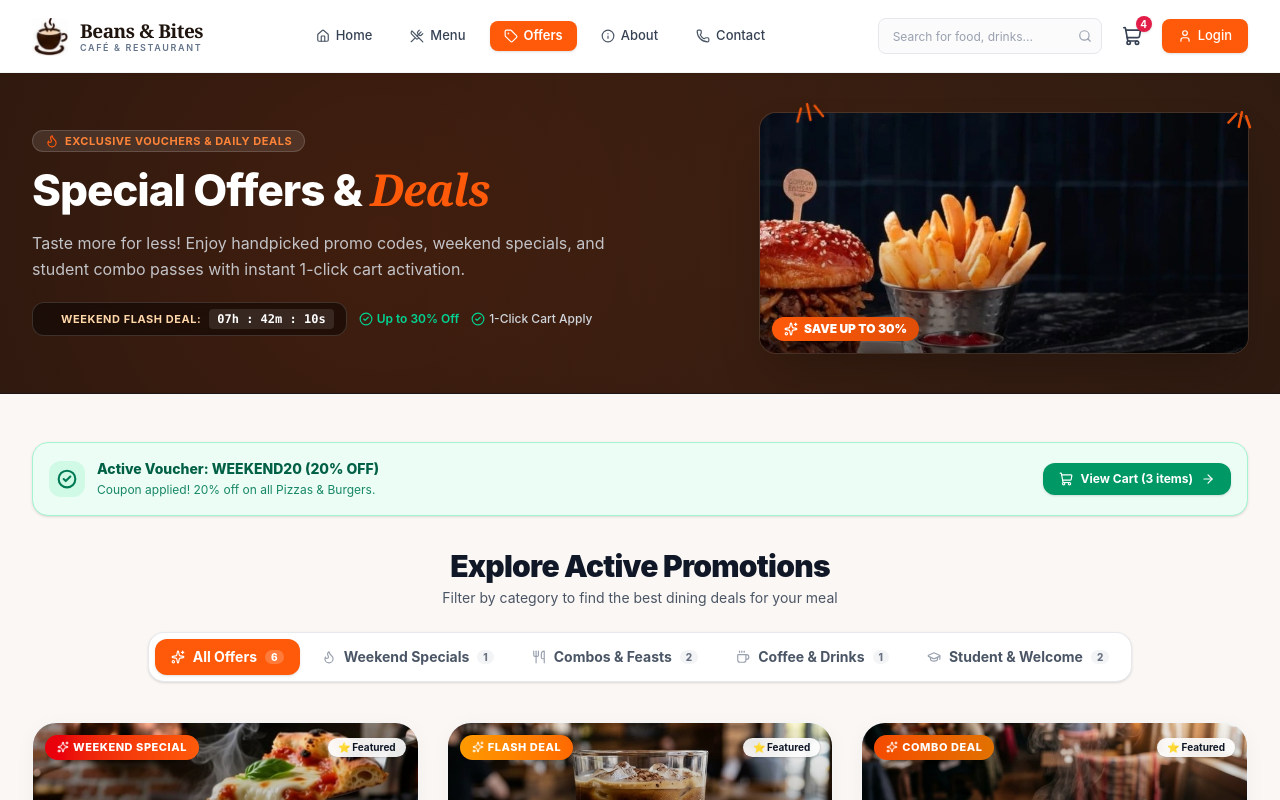
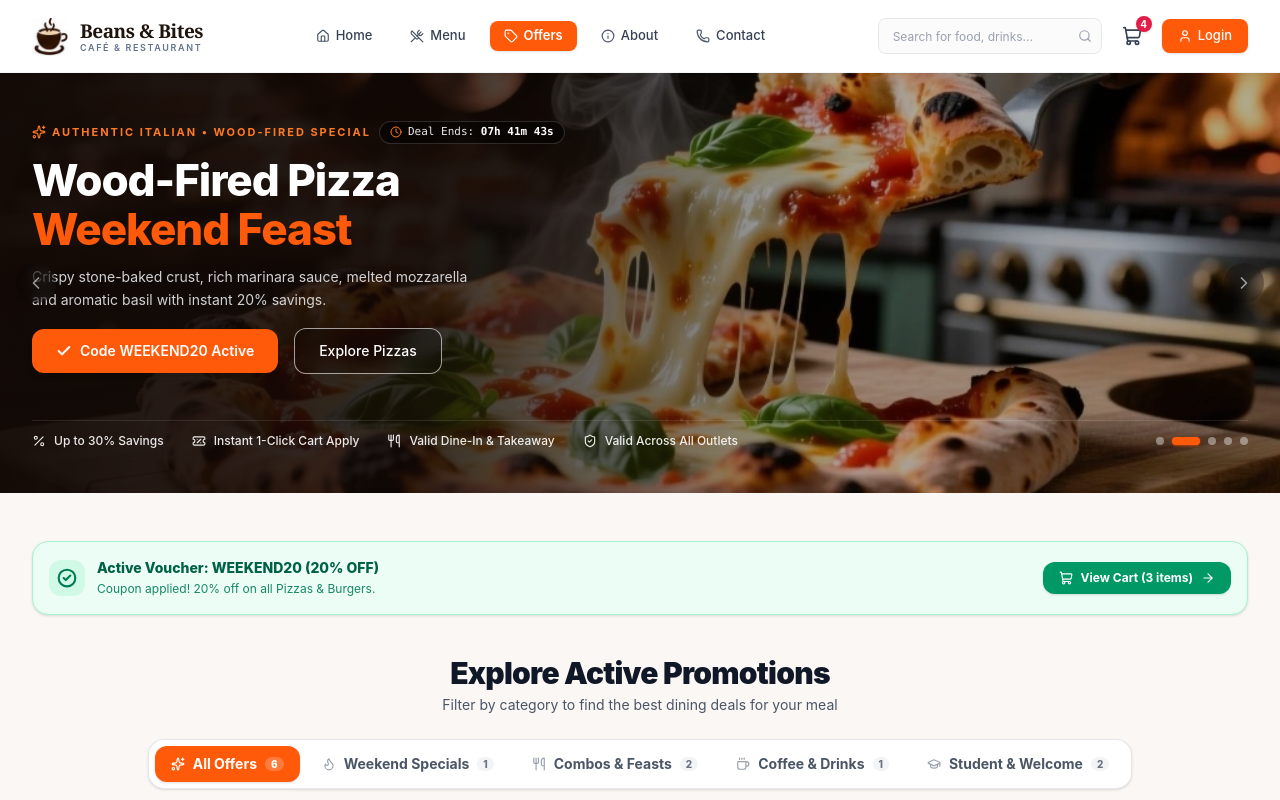
Before and after one commit to Prakash0m/cafe_management, a Next.js app in the folder beans-bites-frontend/: page /offers in a window 1280 px wide. Shown: the top 800 px of the page. Built offline with nearby package versions, Linux system fonts and the light colour scheme.

Commit message:
feat(offers): match offers hero carousel layout, sizing, and auto-rotation to homepage hero

```diff
--- a/beans-bites-frontend/src/app/(customer)/offers/page.tsx
+++ b/beans-bites-frontend/src/app/(customer)/offers/page.tsx
@@ -66,7 +66,7 @@ export default function OffersPage() {
         )}
 
         {/* Section Heading & Category Filter Strip */}
-        <div className="space-y-4">
+        <div id="offers-grid-section" className="space-y-4 pt-2 scroll-mt-6">
           <div className="text-center max-w-xl mx-auto space-y-1">
             <h2 className="text-2xl sm:text-3xl font-black text-gray-900 tracking-tight">
               Explore Active Promotions
--- a/beans-bites-frontend/src/components/customer/offers/offers-hero.tsx
+++ b/beans-bites-frontend/src/components/customer/offers/offers-hero.tsx
@@ -2,15 +2,122 @@
 
 import * as React from "react";
 import Image from "next/image";
-import { Sparkles, Clock, Flame, CheckCircle2 } from "lucide-react";
+import Link from "next/link";
+import {
+  ArrowRight,
+  ChevronLeft,
+  ChevronRight,
+  Clock,
+  Sparkles,
+  TicketPercent,
+  Check,
+  CheckCircle2,
+  Percent,
+  ShieldCheck,
+  Utensils,
+} from "lucide-react";
 import { ASSETS } from "@/lib/assets";
+import { useCartStore } from "@/store/cart.store";
+import { toast } from "sonner";
+
+interface OfferSlide {
+  id: string;
+  image: string;
+  badge: string;
+  headingLine1: string;
+  headingLine2: string;
+  description: string;
+  couponCode: string;
+  discountBadge: string;
+  primaryButtonText: string;
+  secondaryButtonText: string;
+}
+
+const OFFER_SLIDES: OfferSlide[] = [
+  {
+    id: "offer-slide-1",
+    image: ASSETS.hero.slides[0], // Gourmet burger & crispy fries
+    badge: "WEEKEND SPECIAL • 20% OFF PIZZAS & BURGERS",
+    headingLine1: "Special Offers &",
+    headingLine2: "Culinary Discounts",
+    description:
+      "Taste more for less! Enjoy flat 20% off all artisan pizzas & burgers, plus daily happy hour treats and student passes.",
+    couponCode: "WEEKEND20",
+    discountBadge: "20% OFF",
+    primaryButtonText: "Apply Code WEEKEND20",
+    secondaryButtonText: "View All Deals",
+  },
+  {
+    id: "offer-slide-2",
+    image: ASSETS.hero.slides[1], // Wood-fired pizza cheese pull
+    badge: "AUTHENTIC ITALIAN • WOOD-FIRED SPECIAL",
+    headingLine1: "Wood-Fired Pizza",
+    headingLine2: "Weekend Feast",
+    description:
+      "Crispy stone-baked crust, rich marinara sauce, melted mozzarella and aromatic basil with instant 20% savings.",
+    couponCode: "WEEKEND20",
+    discountBadge: "20% OFF",
+    primaryButtonText: "Order Pizza (20% Off)",
+    secondaryButtonText: "Explore Pizzas",
+  },
+  {
+    id: "offer-slide-3",
+    image: ASSETS.hero.slides[3], // Specialty coffee & chocolate brownie
+    badge: "HAPPY HOUR DEALS • DAILY 3 PM - 6 PM",
+    headingLine1: "Artisan Coffee",
+    headingLine2: "& Dessert Rush",
+    description:
+      "Recharge your afternoon with 30% off all espresso drinks, iced brews, and chocolate brownies (3:00 PM – 6:00 PM).",
+    couponCode: "HAPPYHOUR",
+    discountBadge: "30% OFF",
+    primaryButtonText: "Apply Code HAPPYHOUR",
+    secondaryButtonText: "View Beverages",
+  },
+  {
+    id: "offer-slide-4",
+    image: ASSETS.hero.slides[2], // Steamed Mo:Mo
+    badge: "KATHMANDU SPECIAL • COMBO FEAST",
+    headingLine1: "Himalayan Mo:Mo",
+    headingLine2: "Platter Combo",
+    description:
+      "25% off authentic steamed, fried and kothey momos paired with refreshing iced lattes and fresh lemon sodas.",
+    couponCode: "MOMO25",
+    discountBadge: "25% OFF",
+    primaryButtonText: "Apply Code MOMO25",
+    secondaryButtonText: "View Mo:Mo Deals",
+  },
+  {
+    id: "offer-slide-5",
+    image: ASSETS.hero.slides[4], // Grand food feast banquet
+    badge: "FAMILY & FRIENDS • GROUP SHARING",
+    headingLine1: "Grand Feast",
+    headingLine2: "Save 30% Off",
+    description:
+      "Flat 30% discount on family orders above NPR 2,000. Perfect for birthdays, office lunches, and celebrations.",
+    couponCode: "FAMILY30",
+    discountBadge: "30% OFF",
+    primaryButtonText: "Apply Code FAMILY30",
+    secondaryButtonText: "Explore Menu",
+  },
+];
+
+const OFFER_PERKS = [
+  { id: "p1", label: "Up to 30% Savings", icon: Percent },
+  { id: "p2", label: "Instant 1-Click Cart Apply", icon: TicketPercent },
+  { id: "p3", label: "Valid Dine-In & Takeaway", icon: Utensils },
+  { id: "p4", label: "Valid Across All Outlets", icon: ShieldCheck },
+];
 
 export function OffersHero() {
-  // Live Countdown state for weekend promotion timer
+  const [currentSlide, setCurrentSlide] = React.useState(0);
+  const [isPaused, setIsPaused] = React.useState(false);
+  const { applyCoupon, appliedCoupon } = useCartStore();
+
+  // Live countdown timer for the flash deal
   const [timeLeft, setTimeLeft] = React.useState({
     hours: 7,
-    minutes: 42,
-    seconds: 15,
+    minutes: 41,
+    seconds: 49,
   });
 
   React.useEffect(() => {
@@ -30,140 +137,209 @@ export function OffersHero() {
     return () => clearInterval(timer);
   }, []);
 
+  // Auto-play carousel every 5 seconds (paused when user hovers)
+  React.useEffect(() => {
+    if (isPaused) return;
+
+    const timer = setInterval(() => {
+      setCurrentSlide((prev) => (prev + 1) % OFFER_SLIDES.length);
+    }, 5000);
+
+    return () => clearInterval(timer);
+  }, [isPaused]);
+
+  const handlePrev = (e: React.MouseEvent) => {
+    e.stopPropagation();
+    setCurrentSlide(
+      (prev) => (prev - 1 + OFFER_SLIDES.length) % OFFER_SLIDES.length
+    );
+  };
+
+  const handleNext = (e: React.MouseEvent) => {
+    e.stopPropagation();
+    setCurrentSlide((prev) => (prev + 1) % OFFER_SLIDES.length);
+  };
+
+  const handleApplySlideCoupon = (code: string) => {
+    const res = applyCoupon(code);
+    if (res.success) {
+      toast.success(`Coupon ${code} Activated!`, {
+        description: res.message,
+        action: {
+          label: "View Cart",
+          onClick: () => {
+            window.location.href = "/cart";
+          },
+        },
+      });
+    } else {
+      toast.error("Could not activate coupon", { description: res.message });
+    }
+  };
+
+  const handleScrollToOffers = (e: React.MouseEvent) => {
+    e.preventDefault();
+    const section = document.getElementById("offers-grid-section");
+    if (section) {
+      section.scrollIntoView({ behavior: "smooth", block: "start" });
+    } else {
+      window.scrollBy({ top: 350, behavior: "smooth" });
+    }
+  };
+
+  const active = OFFER_SLIDES[currentSlide];
+  const isApplied = appliedCoupon?.code === active.couponCode;
+
   const formatDigit = (num: number) => String(num).padStart(2, "0");
 
   return (
-    <section className="relative w-full bg-[#27160F] overflow-hidden border-b border-gray-900/40">
-      {/* Background radial gradient glow for warm cafe ambience */}
-      <div className="absolute inset-0 bg-[radial-gradient(circle_at_30%_50%,rgba(255,90,10,0.12),transparent_70%)] pointer-events-none" />
-      <div className="absolute inset-0 bg-[radial-gradient(circle_at_80%_40%,rgba(255,140,50,0.08),transparent_60%)] pointer-events-none" />
+    <section
+      className="relative w-full min-h-[380px] sm:min-h-[400px] lg:h-[420px] bg-[#1E110A] overflow-hidden flex items-center select-none"
+      onMouseEnter={() => setIsPaused(true)}
+      onMouseLeave={() => setIsPaused(false)}
+      aria-label="Offers Carousel"
+    >
+      {/* 5 Background Images with Smooth Crossfade & Auto-rotation */}
+      {OFFER_SLIDES.map((slide, index) => {
+        const isCurrent = index === currentSlide;
+        return (
+          <div
+            key={slide.id}
+            className={`absolute inset-0 transition-opacity duration-700 ease-in-out ${
+              isCurrent ? "opacity-100 z-0" : "opacity-0 pointer-events-none"
+            }`}
+            aria-hidden={!isCurrent}
+          >
+            <Image
+              src={slide.image}
+              alt={slide.headingLine1}
+              fill
+              priority={index === 0}
+              sizes="100vw"
+              className="object-cover object-[center_right] sm:object-center brightness-[0.93] transform scale-100 transition-transform duration-1000 ease-out"
+            />
+            {/* Cinematic Gradient Overlays for High Legibility */}
+            <div className="absolute inset-0 bg-gradient-to-r from-[#180C07]/95 via-[#180C07]/75 to-transparent sm:w-2/3" />
+            <div className="absolute inset-0 bg-black/25" />
+          </div>
+        );
+      })}
 
-      <div className="max-w-7xl mx-auto px-4 sm:px-6 lg:px-8 py-7 sm:py-9 lg:py-10">
-        <div className="grid grid-cols-1 md:grid-cols-12 items-center gap-6 lg:gap-8">
-          {/* Left Text Column */}
-          <div className="md:col-span-7 lg:col-span-7 z-10 text-center md:text-left">
-            <div className="inline-flex items-center gap-1.5 px-3 py-0.5 rounded-full bg-white/10 border border-white/15 text-[#FF8438] text-[11px] font-bold uppercase tracking-wider mb-2.5">
-              <Flame className="w-3.5 h-3.5 text-[#FF5A0A]" />
-              <span>Exclusive Vouchers & Daily Deals</span>
+      {/* Offers Content Container - Exact same height & responsive constraints as home */}
+      <div className="relative z-10 max-w-7xl mx-auto px-4 sm:px-6 lg:px-8 w-full py-8 sm:py-10 flex flex-col justify-between h-full min-h-[380px] sm:min-h-[400px] lg:h-[420px]">
+        {/* Dynamic Text Content with smooth transition */}
+        <div className="max-w-xl space-y-2.5 sm:space-y-3 pt-1 sm:pt-2 transition-all duration-500">
+          {/* Small orange uppercase badge + Countdown Timer pill */}
+          <div className="flex flex-wrap items-center gap-2">
+            <div className="inline-flex items-center gap-1.5 text-[10px] sm:text-[11px] font-bold tracking-[0.18em] text-[#FF7A24] uppercase">
+              <Sparkles className="w-3.5 h-3.5 text-[#FF7A24]" />
+              <span>{active.badge}</span>
             </div>
 
-            <h1 className="text-3xl sm:text-4xl lg:text-[44px] font-extrabold tracking-tight text-white leading-tight">
-              Special Offers & <span className="text-[#FF5A0A] italic font-serif">Deals</span>
-            </h1>
-
-            <p className="mt-2.5 sm:mt-3 text-sm sm:text-base text-gray-300/90 max-w-xl font-normal leading-relaxed">
-              Taste more for less! Enjoy handpicked promo codes, weekend specials, and student combo passes with instant 1-click cart activation.
-            </p>
-
-            {/* Countdown Badge & Value Guarantees */}
-            <div className="mt-4 sm:mt-5 flex flex-wrap items-center gap-3 justify-center md:justify-start">
-              <div className="inline-flex items-center gap-2 bg-black/45 border border-white/15 backdrop-blur-md px-3 py-1.5 rounded-xl shadow-inner">
-                <span className="w-2 h-2 rounded-full bg-[#FF5A0A] animate-ping" />
-                <span className="text-[11px] font-bold text-orange-200 uppercase tracking-wider">
-                  Weekend Flash Deal:
-                </span>
-                <span className="font-mono text-xs font-black text-white bg-white/10 px-2 py-0.5 rounded">
-                  {formatDigit(timeLeft.hours)}h : {formatDigit(timeLeft.minutes)}m : {formatDigit(timeLeft.seconds)}s
-                </span>
-              </div>
-
-              <span className="inline-flex items-center gap-1 text-xs text-emerald-400 font-semibold">
-                <CheckCircle2 className="w-3.5 h-3.5" />
-                <span>Up to 30% Off</span>
-              </span>
-
-              <span className="inline-flex items-center gap-1 text-xs text-gray-300 font-medium">
-                <CheckCircle2 className="w-3.5 h-3.5 text-emerald-400" />
-                <span>1-Click Cart Apply</span>
+            <div className="inline-flex items-center gap-1.5 px-2.5 py-0.5 rounded-full bg-black/50 border border-white/15 text-[10px] sm:text-[11px] text-white/90 font-mono backdrop-blur-sm">
+              <Clock className="w-3 h-3 text-[#FF7A24]" />
+              <span>
+                Deal Ends:{" "}
+                <strong className="text-white">
+                  {formatDigit(timeLeft.hours)}h {formatDigit(timeLeft.minutes)}m{" "}
+                  {formatDigit(timeLeft.seconds)}s
+                </strong>
               </span>
             </div>
           </div>
 
-          {/* Right Showcase Column (Gourmet Meal Showcase with Cheese/Burger Pull & Fun Doodles) */}
-          <div className="md:col-span-5 lg:col-span-5 relative flex items-center justify-center md:justify-end">
-            {/* Playful Orange Doodle Rays above the showcase card */}
-            <div className="absolute -top-3 left-1/4 md:left-8 z-20 pointer-events-none text-[#FF5A0A] flex gap-1.5 items-center">
-              <svg
-                width="34"
-                height="24"
-                viewBox="0 0 34 24"
-                fill="none"
-                xmlns="http://www.w3.org/2000/svg"
-                className="transform -rotate-12 opacity-90 drop-shadow-sm"
-              >
-                <path
-                  d="M4 18L10 6"
-                  stroke="#FF5A0A"
-                  strokeWidth="2.5"
-                  strokeLinecap="round"
-                />
-                <path
-                  d="M17 19L17 3"
-                  stroke="#FF5A0A"
-                  strokeWidth="2.5"
-                  strokeLinecap="round"
-                />
-                <path
-                  d="M30 18L24 6"
-                  stroke="#FF5A0A"
-                  strokeWidth="2.5"
-                  strokeLinecap="round"
-                />
-              </svg>
-            </div>
+          {/* Main Heading */}
+          <h1 className="text-3xl sm:text-4xl lg:text-[44px] font-extrabold tracking-tight leading-[1.12] text-white">
+            {active.headingLine1} <br />
+            <span className="text-[#FF5A0A]">{active.headingLine2}</span>
+          </h1>
 
-            {/* Showcase Image Card */}
-            <div className="relative w-full max-w-[340px] sm:max-w-[420px] md:max-w-none h-44 sm:h-52 md:h-56 lg:h-60 rounded-2xl overflow-hidden shadow-2xl ring-1 ring-white/10 group">
-              <Image
-                src={ASSETS.promotions.offersBanner}
-                alt="Delicious gourmet cafe meal combo with burgers, fries and drinks"
-                fill
-                priority
-                sizes="(max-width: 768px) 100vw, 45vw"
-                className="object-cover object-center group-hover:scale-105 transition-transform duration-700 ease-out"
+          {/* Description */}
+          <p className="text-xs sm:text-sm text-gray-200/90 leading-relaxed max-w-md font-normal line-clamp-2">
+            {active.description}
+          </p>
+
+          {/* CTA Buttons Row */}
+          <div className="flex items-center gap-3 sm:gap-4 pt-1">
+            <button
+              onClick={() => handleApplySlideCoupon(active.couponCode)}
+              className="inline-flex items-center gap-2 bg-[#FF5A0A] hover:bg-[#E04E07] active:bg-[#C94304] text-white text-xs sm:text-sm font-semibold px-5 sm:px-6 py-2.5 sm:py-3 rounded-xl transition-all shadow-md active:scale-95 group cursor-pointer"
+            >
+              {isApplied ? (
+                <>
+                  <Check className="w-4 h-4 stroke-[3]" />
+                  <span>Code {active.couponCode} Active</span>
+                </>
+              ) : (
+                <>
+                  <TicketPercent className="w-4 h-4" />
+                  <span>{active.primaryButtonText}</span>
+                  <ArrowRight className="w-4 h-4 transition-transform group-hover:translate-x-1" />
+                </>
+              )}
+            </button>
+
+            <button
+              onClick={handleScrollToOffers}
+              className="inline-flex items-center justify-center border border-white/60 bg-black/20 hover:bg-white/10 active:bg-white/20 text-white text-xs sm:text-sm font-medium px-5 sm:px-6 py-2.5 sm:py-3 rounded-xl backdrop-blur-sm transition-all cursor-pointer"
+            >
+              {active.secondaryButtonText}
+            </button>
+          </div>
+        </div>
+
+        {/* Bottom Bar: Offer Guarantees + Carousel 5-Dots */}
+        <div className="pt-4 sm:pt-3 pb-1 border-t border-white/10 mt-auto flex flex-col sm:flex-row items-start sm:items-center justify-between gap-3">
+          {/* Guarantees / Perks */}
+          <div className="w-full sm:w-auto flex items-center justify-start flex-wrap gap-x-5 sm:gap-x-7 gap-y-1.5 text-white/95">
+            {OFFER_PERKS.map((p) => {
+              const Icon = p.icon;
+              return (
+                <div
+                  key={p.id}
+                  className="flex items-center gap-1.5 sm:gap-2 text-[11px] sm:text-xs font-medium text-white/90"
+                >
+                  <Icon className="w-3.5 h-3.5 text-white/90 flex-shrink-0" />
+                  <span className="whitespace-nowrap">{p.label}</span>
+                </div>
+              );
+            })}
+          </div>
+
+          {/* Carousel Pagination Dots */}
+          <div className="flex items-center gap-2 z-20 self-center sm:self-auto">
+            {OFFER_SLIDES.map((slide, idx) => (
+              <button
+                key={slide.id}
+                onClick={() => setCurrentSlide(idx)}
+                aria-label={`Go to slide ${idx + 1}`}
+                className={`transition-all duration-300 rounded-full h-2 cursor-pointer ${
+                  idx === currentSlide
+                    ? "w-7 bg-[#FF5A0A] shadow-sm shadow-[#FF5A0A]/50"
+                    : "w-2 bg-white/40 hover:bg-white/70"
+                }`}
               />
-              <div className="absolute inset-0 bg-gradient-to-t from-black/55 via-transparent to-transparent pointer-events-none" />
-
-              {/* Floating Discount Pill */}
-              <div className="absolute bottom-3 left-3 bg-gradient-to-r from-[#FF5A0A] to-[#E04E07] text-white px-3 py-1 rounded-xl text-xs font-black shadow-lg flex items-center gap-1.5 backdrop-blur-md">
-                <Sparkles className="w-3.5 h-3.5" />
-                <span>SAVE UP TO 30%</span>
-              </div>
-            </div>
-
-            {/* Playful Right Doodle Rays */}
-            <div className="hidden lg:block absolute -top-1 -right-2 z-20 pointer-events-none text-[#FF5A0A]">
-              <svg
-                width="32"
-                height="24"
-                viewBox="0 0 32 24"
-                fill="none"
-                xmlns="http://www.w3.org/2000/svg"
-                className="transform rotate-12 opacity-90"
-              >
-                <path
-                  d="M5 16L11 6"
-                  stroke="#FF5A0A"
-                  strokeWidth="2.5"
-                  strokeLinecap="round"
-                />
-                <path
-                  d="M16 18L16 3"
-                  stroke="#FF5A0A"
-                  strokeWidth="2.5"
-                  strokeLinecap="round"
-                />
-                <path
-                  d="M27 16L21 6"
-                  stroke="#FF5A0A"
-                  strokeWidth="2.5"
-                  strokeLinecap="round"
-                />
-              </svg>
-            </div>
+            ))}
           </div>
         </div>
       </div>
+
+      {/* Prev / Next Navigation Arrows */}
+      <button
+        onClick={handlePrev}
+        aria-label="Previous slide"
+        className="absolute left-2 sm:left-4 top-1/2 -translate-y-1/2 z-20 w-8 h-8 sm:w-10 sm:h-10 rounded-full bg-black/30 hover:bg-black/60 text-white/80 hover:text-white backdrop-blur-sm flex items-center justify-center transition-all opacity-70 hover:opacity-100 hover:scale-105 active:scale-95 cursor-pointer"
+      >
+        <ChevronLeft className="w-5 h-5" />
+      </button>
+
+      <button
+        onClick={handleNext}
+        aria-label="Next slide"
+        className="absolute right-2 sm:right-4 top-1/2 -translate-y-1/2 z-20 w-8 h-8 sm:w-10 sm:h-10 rounded-full bg-black/30 hover:bg-black/60 text-white/80 hover:text-white backdrop-blur-sm flex items-center justify-center transition-all opacity-70 hover:opacity-100 hover:scale-105 active:scale-95 cursor-pointer"
+      >
+        <ChevronRight className="w-5 h-5" />
+      </button>
     </section>
   );
 }
--- a/beans-bites-frontend/src/lib/assets.ts
+++ b/beans-bites-frontend/src/lib/assets.ts
@@ -57,7 +57,6 @@ export const ASSETS = {
   },
   promotions: {
     weekendSpecial: "/assets/promotions/weekend-special.webp",
-    offersBanner: "/assets/promotions/offers-banner.webp",
   },
 } as const;
 
```
